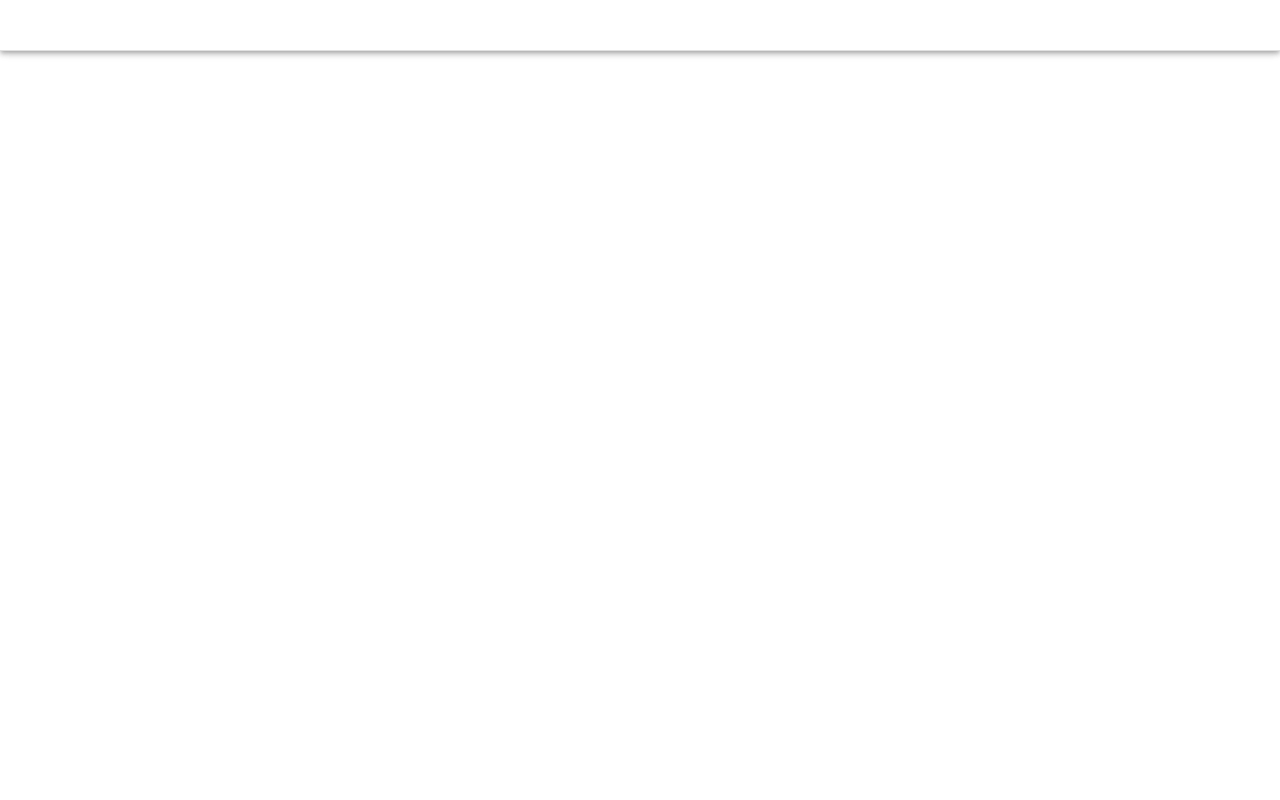
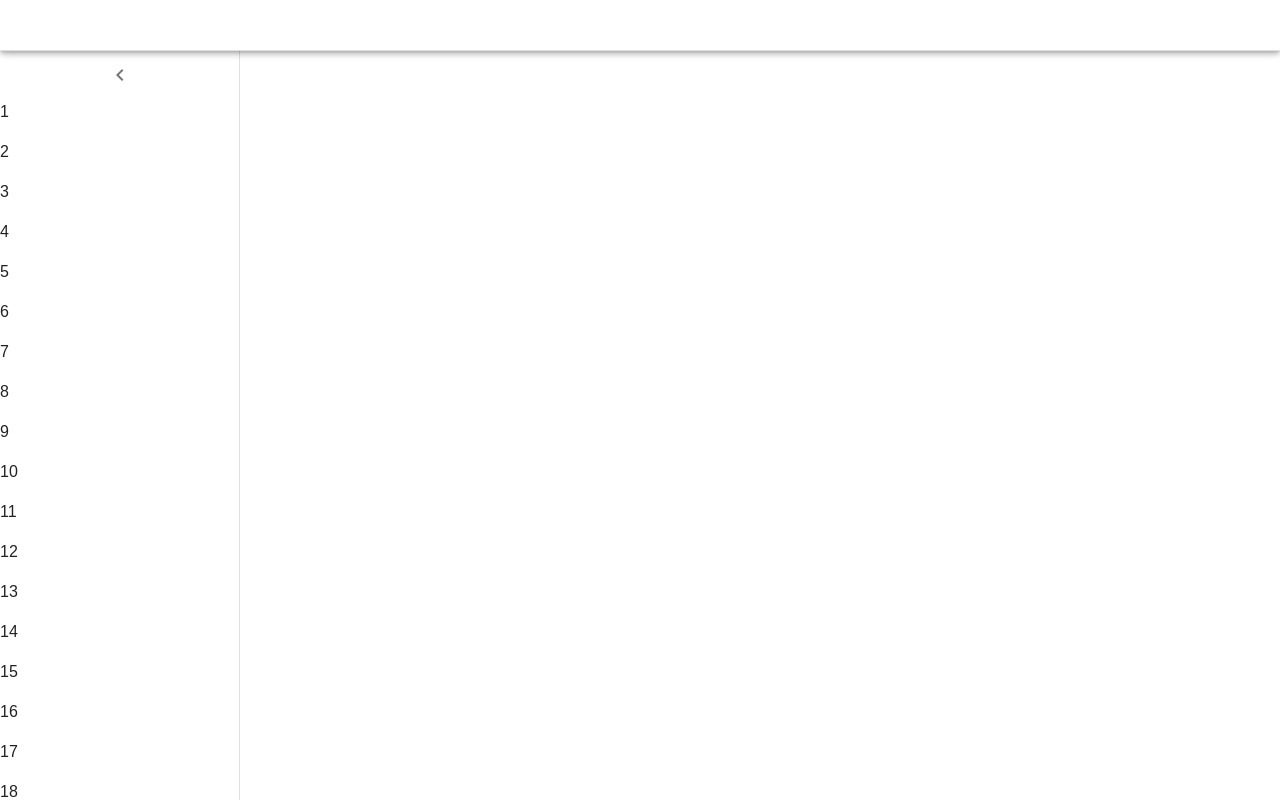
Before and after one commit to konduskarsuyash/Djchat, a React (Vite) app in the folder reactchat/: page / in a window 1280 px wide. Built offline with nearby package versions, Linux system fonts and the light colour scheme; the HTML template or start-up script is replaced by a standard one.

Commit message:
PrimaryDraw done top most server showing 35

```diff
--- /dev/null
+++ b/reactchat/src/components/PrimaryDraw/DrawToggle.tsx
@@ -0,0 +1,21 @@
+import React from 'react'
+import { Box, IconButton } from '@mui/material'
+import { ChevronLeft } from '@mui/icons-material'
+
+
+const DrawToggle = () => {
+  return (
+    <Box sx={{
+        height:'50px',
+        display:'flex',
+        justifyContent:'center',
+        alignItems:'center',
+        }}>
+        <IconButton>
+            <ChevronLeft/>
+        </IconButton>
+    </Box>
+  )
+}
+
+export default DrawToggle
--- a/reactchat/src/pages/Home.tsx
+++ b/reactchat/src/pages/Home.tsx
@@ -1,6 +1,7 @@
 import React from 'react'
 import { Box,CssBaseline } from '@mui/material'
 import PrimaryAppBar from './template/PrimaryAppBar'
+import PrimaryDraw from './template/PrimaryDraw'
 
 
 const Home = () => {
@@ -9,6 +10,7 @@
   <Box sx={{display:"flex"}}>
     <CssBaseline/>
     <PrimaryAppBar/>
+    <PrimaryDraw></PrimaryDraw>
     Home
   </Box>
   )
--- /dev/null
+++ b/reactchat/src/pages/template/PrimaryDraw.tsx
@@ -0,0 +1,52 @@
+import { Drawer,Box, useMediaQuery,Typography } from '@mui/material'
+import React, { useEffect, useState } from 'react'
+import { useTheme } from '@mui/material/styles'
+import DrawToggle from '../../components/PrimaryDraw/DrawToggle'
+
+
+const PrimaryDraw = () => {
+    const theme  = useTheme()
+    const below600 = useMediaQuery("(max-width:599px)")
+    //below 600 means equal to true
+    const [open,setOpen] = useState(!below600)
+
+    useEffect(()=>{
+        setOpen(!below600)
+    },[below600])
+
+    const handleDrawerOpen = () =>{
+        setOpen(true);
+    };
+
+    const handleDrawerClose = () =>{
+        setOpen(false);
+    };
+
+
+  return (
+    <Drawer open={open} variant={below600?"temporary":"permanent"}
+    PaperProps={{
+        sx:{mt:`${theme.primaryAppBar.height}px`,
+            height:`calc(100vh - ${theme.primaryAppBar.height}px)`,
+            width:theme.primaryDraw.width,
+        },
+    }}
+    >
+        <Box>
+            <Box sx={{postion:'absolute',
+                top:0,
+                right:0,
+                width:open?"auto":"100%"}}>
+                <DrawToggle/>
+                {[...Array(50)].map((_, i) => (
+                <Typography key={i} paragraph>
+                {i + 1}
+                </Typography>
+                ))}
+            </Box>
+        </Box>
+    </Drawer>
+  )
+}
+
+export default PrimaryDraw
--- a/reactchat/src/theme/theme.tsx
+++ b/reactchat/src/theme/theme.tsx
@@ -5,11 +5,21 @@
         primaryAppBar:{
             height:number;
         };
+
+        primaryDraw:{
+            width:number;
+            closed:number;
+        };
     }
 
     interface ThemeOptions{
         primaryAppBar:{
             height:number;
+        };
+
+        primaryDraw:{
+            width:number;
+            closed:number;
         };
     }
 }
@@ -19,6 +29,11 @@
 
         typography:{
            fontFamily:['IBM Plex Sans',"sans-serif", ].join(","),
+        },
+
+        primaryDraw:{
+            width:240,
+            closed:70,
         },
 
         primaryAppBar:{
```
